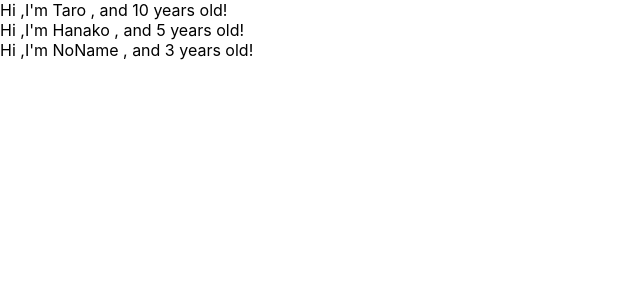
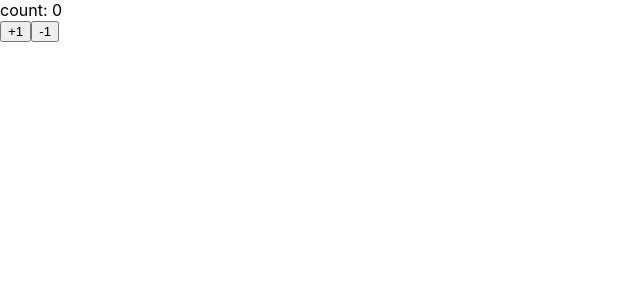
Before and after one commit to massa423/udemy-react-redux-crud-application, a React (Create React App) app: page / in a window 1280 px wide. Shown: the top 300 px of the page, without its empty margins (0-640 px from the left). Built offline with nearby package versions, Linux system fonts and the light colour scheme.

Commit message:
learn state and setState

```diff
--- a/src/App.js
+++ b/src/App.js
@@ -1,30 +1,34 @@
-import React from 'react';
-import PropTypes from 'prop-types';
+import React, {Component} from 'react';
 
-const App = () => {
-  const profiles = [
-    { name: "Taro", age: 10 },
-    { name: "Hanako", age: 5 },
-    { name: "NoName", age: 3 },
-  ]
-  return (
-    <div>
-      {
-        profiles.map((profile, index) => {
-          return <User name={profile.name} age={profile.age} key={index} ></User>
-        })
-      }
-    </div>
-  )
-}
+const App = () => (<Counter></Counter>)
+// const DEFAULT_COUNT = 0
+class Counter extends Component {
+  constructor(props) {
+    super(props)
+    this.state = { count: 0 }
+  }
 
-const User = (props) => {
-  return <div>Hi ,I'm {props.name} , and {props.age} years old!</div>
-}
+  handlePlusButton = () => {
+    this.setState({ count: this.state.count + 1})
+  }
 
-User.propTypes = {
-  name: PropTypes.string,
-  age: PropTypes.number.isRequired
+  handleMinusButton() {
+    if (this.state.count === 0) {
+      return
+    }
+
+    this.setState({count: this.state.count - 1})
+  }
+
+  render() {
+    return (
+      <>
+        <div>count: {this.state.count}</div>
+        <button onClick={this.handlePlusButton}>+1</button>
+        <button onClick={() => this.handleMinusButton()}>-1</button>
+      </>
+    )
+  }
 }
 
 export default App;
```
